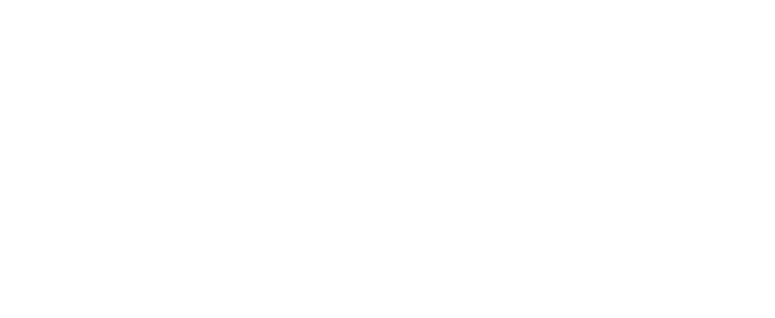
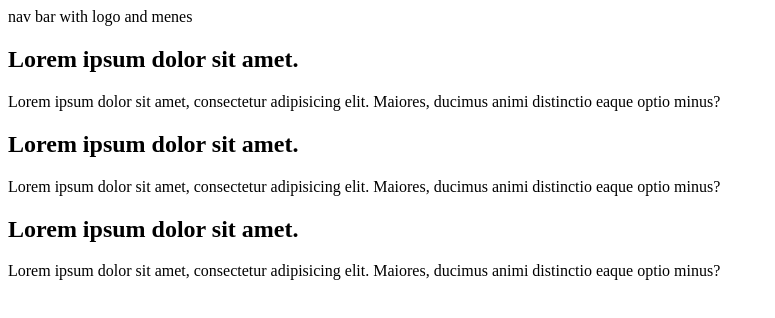
Before and after one commit to tunnelview/position_7th_Mar, a plain HTML site: page index.html in a window 1280 px wide. Shown: the whole page, without its empty margins (0-775 px from the left). Drawn offline with Linux system fonts and the light colour scheme.

Commit message:
Add content to html

```diff
--- a/index.html
+++ b/index.html
@@ -5,7 +5,36 @@
     <meta http-equiv="X-UA-Compatible" content="IE=edge" />
     <meta name="viewport" content="width=device-width, initial-scale=1.0" />
     <link rel="stylesheet" href="style.css" />
-    <title>CSS POSITION</title>
+    <title>CSS POSITIONS</title>
   </head>
-  <body></body>
+  <body>
+    <div class="parent">
+      <div class="child1"></div>
+      <div class="child2"></div>
+      <div class="child3"></div>
+      <div class="sticky">nav bar with logo and menes</div>
+    </div>
+
+    <section>
+      <h2>Lorem ipsum dolor sit amet.</h2>
+      <p>
+        Lorem ipsum dolor sit amet, consectetur adipisicing elit. Maiores,
+        ducimus animi distinctio eaque optio minus?
+      </p>
+    </section>
+    <section>
+      <h2>Lorem ipsum dolor sit amet.</h2>
+      <p>
+        Lorem ipsum dolor sit amet, consectetur adipisicing elit. Maiores,
+        ducimus animi distinctio eaque optio minus?
+      </p>
+    </section>
+    <section>
+      <h2>Lorem ipsum dolor sit amet.</h2>
+      <p>
+        Lorem ipsum dolor sit amet, consectetur adipisicing elit. Maiores,
+        ducimus animi distinctio eaque optio minus?
+      </p>
+    </section>
+  </body>
 </html>
```
